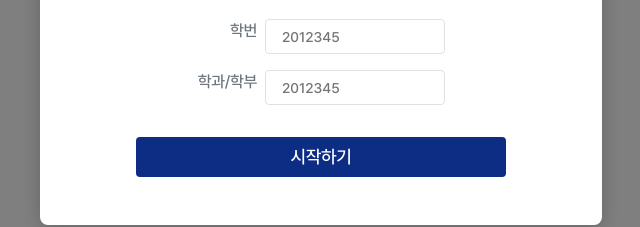
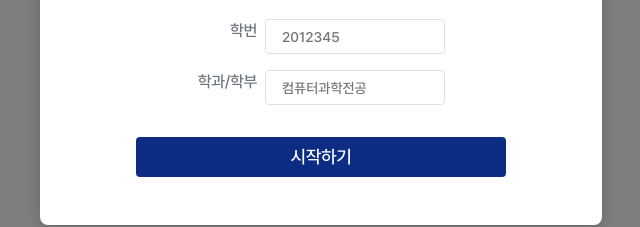
Before and after one commit to waieiches/SM-137-Frontend, a React (Vite) app: page / in a window 1280 px wide. Shown: the part 342-569 px from the top of the page, without its empty margins (319-959 px from the left). Built offline with nearby package versions, Linux system fonts and the light colour scheme.

Commit message:
refactor: placeholder 내용 수정

```diff
--- a/src/components/form/UserInfoForm.tsx
+++ b/src/components/form/UserInfoForm.tsx
@@ -12,7 +12,7 @@ const UserInfoForm = () => {
   return (
     <InfoForm>
       <Input type="text" label="학번" placeholder="2012345" />
-      <Input type="text" label="학과/학부" placeholder="2012345" />
+      <Input type="text" label="학과/학부" placeholder="컴퓨터과학전공" />
     </InfoForm>
   );
 };
```
